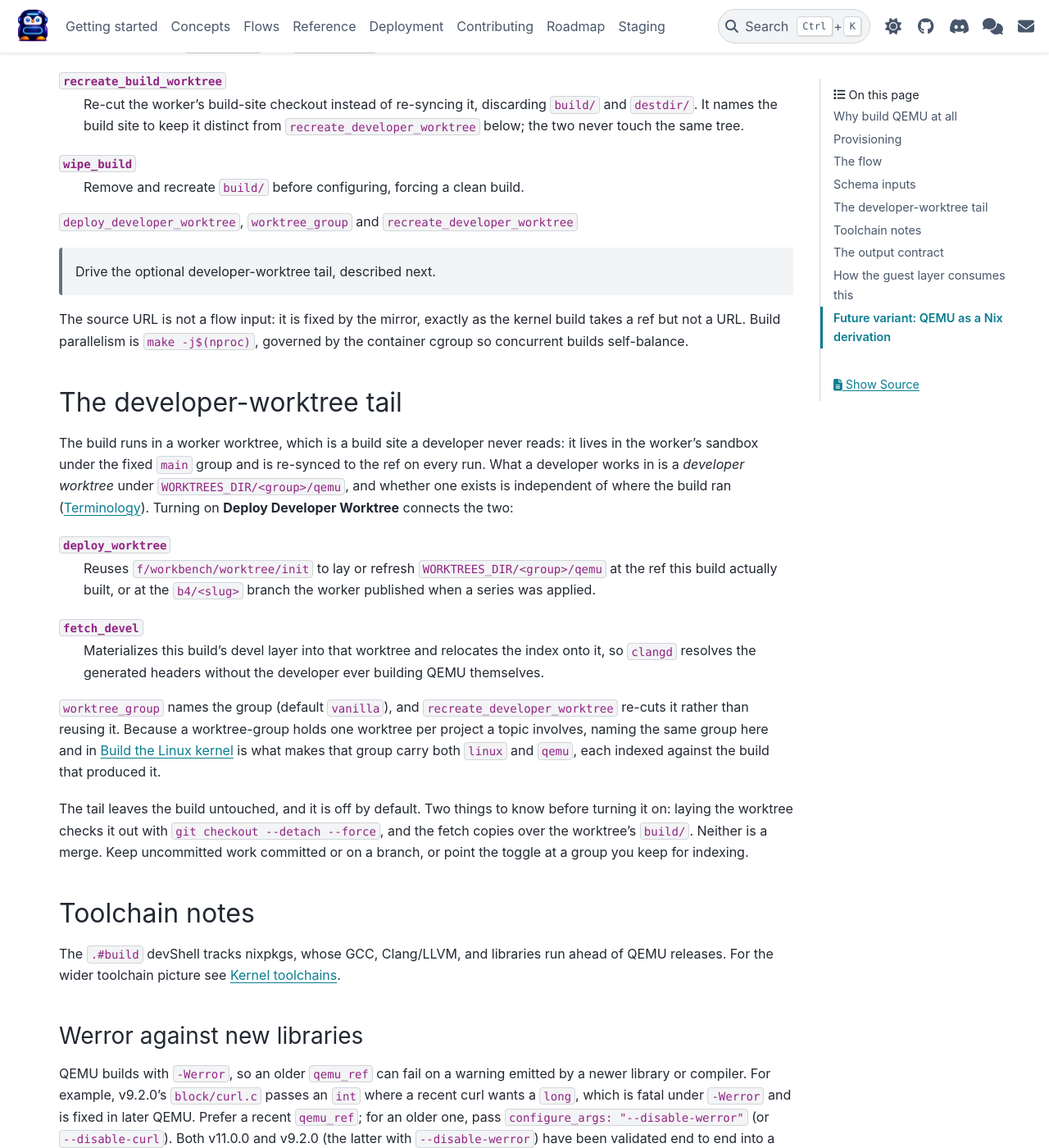
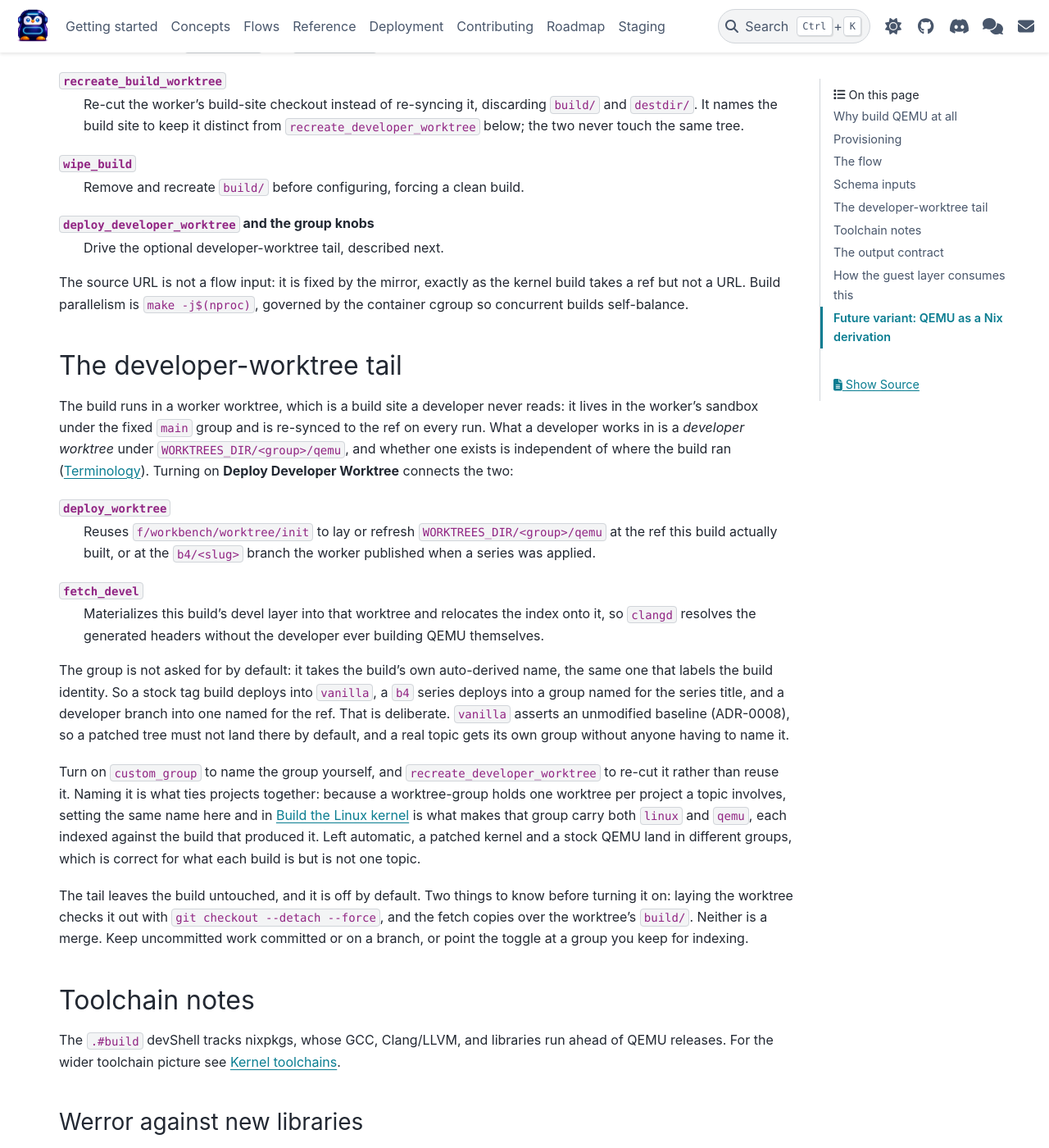
Before and after one commit to dagomez137/kdevops-ng, a Sphinx documentation site: the page built from docs/flows/qemu-build.rst, in a window 1280 px wide and 1400 px high, scrolled down 3793 px. Shown: the whole window at 82% size. Built offline with Sphinx 7.4.7 and the PyData theme 0.15.4, drawn with Linux system fonts in a browser that asks for light colours.

Commit message:
build: derive the developer group from the build's own name
The developer-group knob defaulted to the literal vanilla on both build flows,
so a build with the deploy tail on put whatever it built into vanilla. ADR-0008
gives that name a meaning the default then contradicts: vanilla is the native
kernel idiom for an unmodified baseline, and the ADR's stated convention is to
keep it near-pristine and spin a named group for a real topic. A b4 series or a
developer branch deployed at defaults landed a patched tree there silently.

The name to use was already computed. prepare returns the label it derives for
the build identity, custom override first, else the series cover subject, else
vanilla for an upstream tag, else a slug of the ref, and both flows already
read it. Take the group from it. A stock tag build still deploys into vanilla,
now by derivation rather than by coincidence, while a series or a branch spins
a group named for itself, and the group ends up carrying the same name that
labels the artifact. An empty label, which a cover subject can slug to, falls
back to vanilla so the group validator never sees an empty name.

The explicit name stays, behind a custom_group toggle matching the custom_ref
and custom_label pairs beside it, because naming the group is what gathers
several projects into one topic: a patched kernel and a stock QEMU derive
different names, which is right for what each build is but is not one topic, so
a developer who wants both in one group says so once per flow.

Generated-by: Claude AI
Signed-off-by: Daniel Gomez <da.gomez@kernel.org>

```diff
--- a/docs/flows/qemu-build.rst
+++ b/docs/flows/qemu-build.rst
@@ -216,8 +216,7 @@ The form surfaces the choices a maintainer actually makes:
 ``wipe_build``
    Remove and recreate ``build/`` before configuring, forcing a clean build.
 
-``deploy_developer_worktree``, ``worktree_group`` and
-``recreate_developer_worktree``
+``deploy_developer_worktree`` and the group knobs
    Drive the optional developer-worktree tail, described next.
 
 The source URL is not a flow input: it is fixed by the mirror, exactly as the
@@ -245,11 +244,22 @@ independent of where the build ran (:doc:`/concepts/terms`). Turning on
    index onto it, so ``clangd`` resolves the generated headers without the
    developer ever building QEMU themselves.
 
-``worktree_group`` names the group (default ``vanilla``), and
-``recreate_developer_worktree`` re-cuts it rather than reusing it. Because a
-worktree-group holds one worktree per project a topic involves, naming the same
-group here and in :doc:`kernel-build` is what makes that group carry both
-``linux`` and ``qemu``, each indexed against the build that produced it.
+The group is not asked for by default: it takes the build's own auto-derived
+name, the same one that labels the build identity. So a stock tag build deploys
+into ``vanilla``, a ``b4`` series deploys into a group named for the series
+title, and a developer branch into one named for the ref. That is deliberate.
+``vanilla`` asserts an unmodified baseline (ADR-0008), so a patched tree must
+not land there by default, and a real topic gets its own group without anyone
+having to name it.
+
+Turn on ``custom_group`` to name the group yourself, and
+``recreate_developer_worktree`` to re-cut it rather than reuse it. Naming it is
+what ties projects together: because a worktree-group holds one worktree per
+project a topic involves, setting the same name here and in
+:doc:`kernel-build` is what makes that group carry both ``linux`` and ``qemu``,
+each indexed against the build that produced it. Left automatic, a patched
+kernel and a stock QEMU land in different groups, which is correct for what
+each build is but is not one topic.
 
 The tail leaves the build untouched, and it is off by default. Two things to
 know before turning it on: laying the worktree checks it out with
```
Also changed, not shown: docs/flows/kernel-build.rst (+10 -3 lines), 3 other files.
